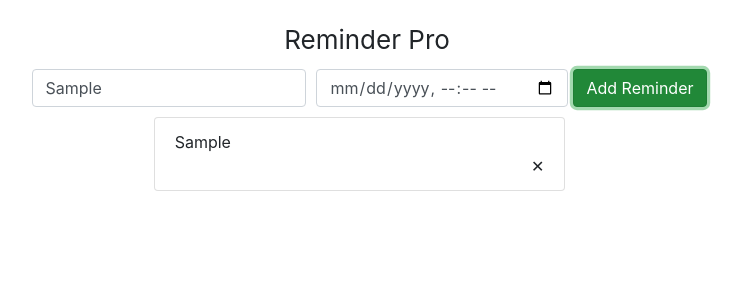
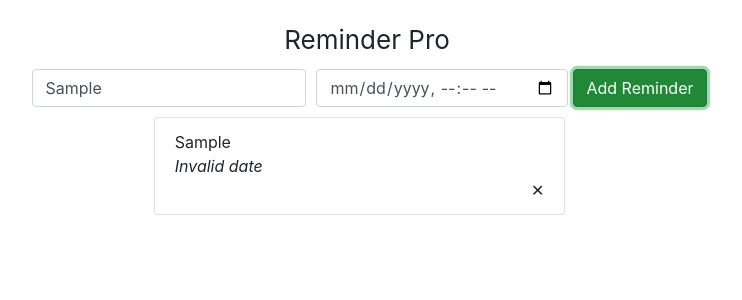
Before and after one commit to leopoldkwok/reminder-pro, a React (Create React App) app: page / in a window 1280 px wide. Both pictures are taken after typing "Sample" into the empty fields and a click on the button "Add Reminder". Shown: the top 300 px of the page, without its empty margins (273-1015 px from the left). Built offline with nearby package versions, Linux system fonts and the light colour scheme.

Commit message:
install momentjs and render

```diff
--- a/package.json
+++ b/package.json
@@ -6,6 +6,7 @@
     "@testing-library/jest-dom": "^4.2.4",
     "@testing-library/react": "^9.5.0",
     "@testing-library/user-event": "^7.2.1",
+    "moment": "^2.26.0",
     "react": "^16.13.1",
     "react-dom": "^16.13.1",
     "react-redux": "^7.2.0",
--- a/src/components/App.jsx
+++ b/src/components/App.jsx
@@ -1,6 +1,7 @@
 import React, { Component } from "react";
 import { connect } from "react-redux";
 import { addReminder, deleteReminder } from "../actions";
+import moment from "moment";
 
 import "../App.css";
 
@@ -29,7 +30,12 @@ class App extends Component {
         {reminders.map((reminder) => {
           return (
             <li key={reminder.id} className="list-group-item">
-              <div className="list">{reminder.text}</div>
+              <div className="list">
+                <div>{reminder.text}</div>
+                <div>
+                  <em>{moment(new Date(reminder.dueDate)).fromNow()}</em>
+                </div>
+              </div>
               <div
                 className="list-item delete-button"
                 onClick={() => this.deleteReminder(reminder.id)}
```
Also changed, not shown: 1 other file (tests, documents, lock files or other folders).
